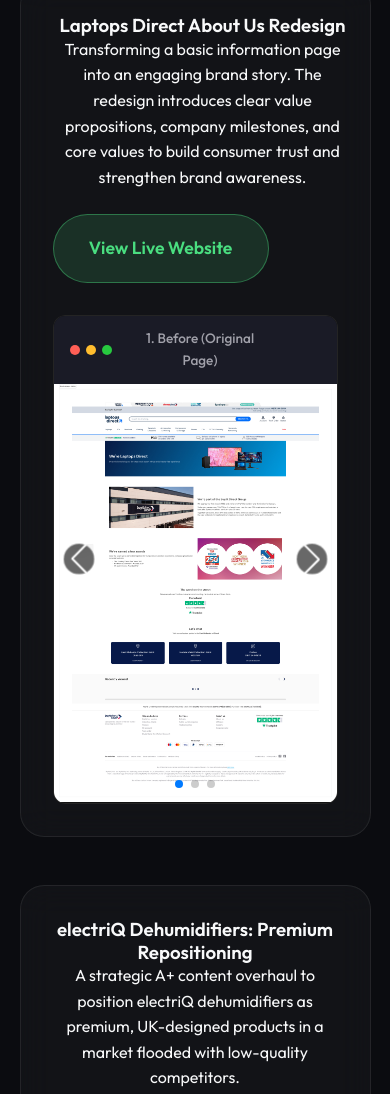
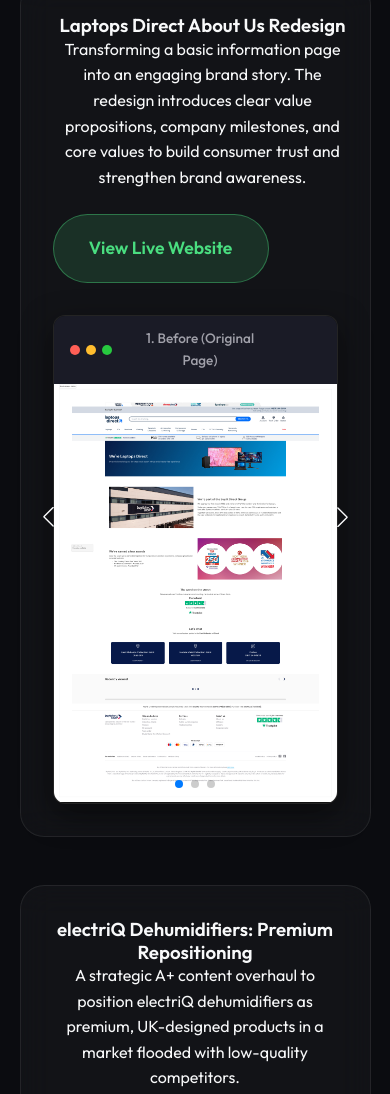
Before and after one commit to maleehais123-debug/professional-portfolio, a website built with Vite: page index.html in a window 390 px wide. Shown: the part 6089-7183 px from the top of the page. Built offline with nearby package versions, Linux system fonts and the light colour scheme.

Commit message:
Update style.css

```diff
--- a/style.css
+++ b/style.css
@@ -616,31 +616,50 @@
 }
 
 /* Mobile Media Query Overhaul */
-/* Ensure Swiper Buttons are visible and accessible */
+/* Swiper Arrows: Minimal, fixed at the top, placed outside container */
+.evidence-card {
+  position: relative; /* Keeps the arrows constrained to the card */
+}
+
+/* Allow arrows to bleed outside the Swiper container */
+.swiper {
+  overflow: visible !important;
+}
+
+/* Reset default swiper button sizing/backgrounds completely */
 .swiper-button-next,
 .swiper-button-prev {
-  background: rgba(40, 40, 40, 0.7);
-  backdrop-filter: blur(8px);
-  -webkit-backdrop-filter: blur(8px);
-  color: #fff !important;
-  width: 44px !important;
-  height: 44px !important;
-  border-radius: 50%;
-  border: 1px solid rgba(255, 255, 255, 0.2);
+  background: transparent !important;
+  border: none !important;
+  color: var(--text-main) !important; /* Keep it light/white */
+  width: auto !important;
+  height: auto !important;
+  margin-top: 0 !important;
+  top: 15rem !important; /* Locks them near the top of the card! */
   transition: all 0.3s ease;
 }
 
+/* Push them outside the left and right bounds of the slider */
+.swiper-button-prev {
+  left: -20px !important;
+}
+
+.swiper-button-next {
+  right: -20px !important;
+}
+
+/* Shrink original giant arrows slightly and make them sleek */
+.swiper-button-next:after,
+.swiper-button-prev:after {
+  font-size: 28px !important;
+  font-weight: 300 !important;
+}
+
+/* Beautiful hover effect */
 .swiper-button-next:hover,
 .swiper-button-prev:hover {
-  background: rgba(60, 60, 60, 0.9);
+  color: #a855f7 !important; /* Highlights purple on hover */
   transform: scale(1.1);
-  border-color: rgba(255, 255, 255, 0.4);
-}
-
-.swiper-button-next:after,
-.swiper-button-prev:after {
-  font-size: 18px !important;
-  font-weight: bold;
 }
 
 @media (max-width: 768px) {
@@ -701,8 +720,10 @@
   }
 
   .swiper-button-next, .swiper-button-prev {
-    transform: scale(0.7);
+    top: 12rem !important;
   }
+  .swiper-button-prev { left: -10px !important; }
+  .swiper-button-next { right: -10px !important; }
 
   .hero h1 { font-size: 3.2rem; }
   .section-title { font-size: 2.2rem; }
```
